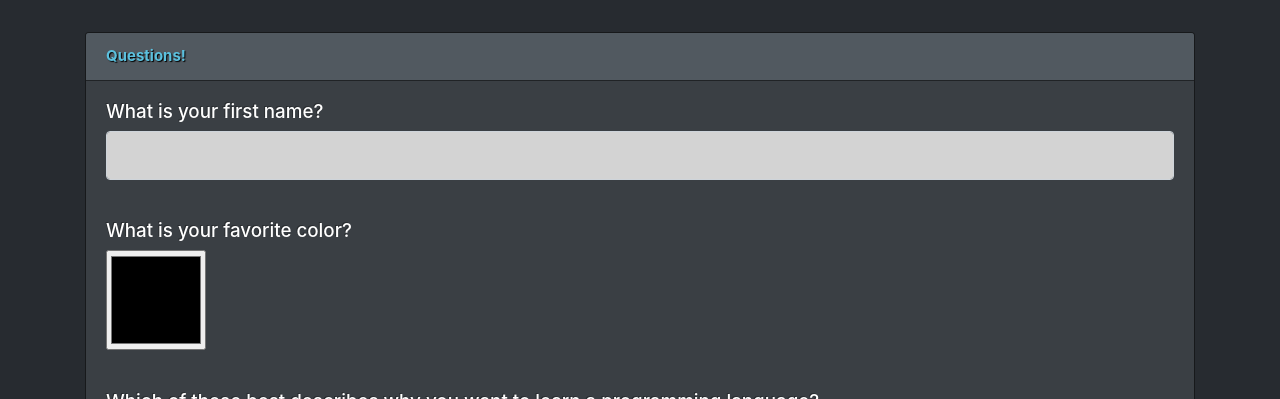
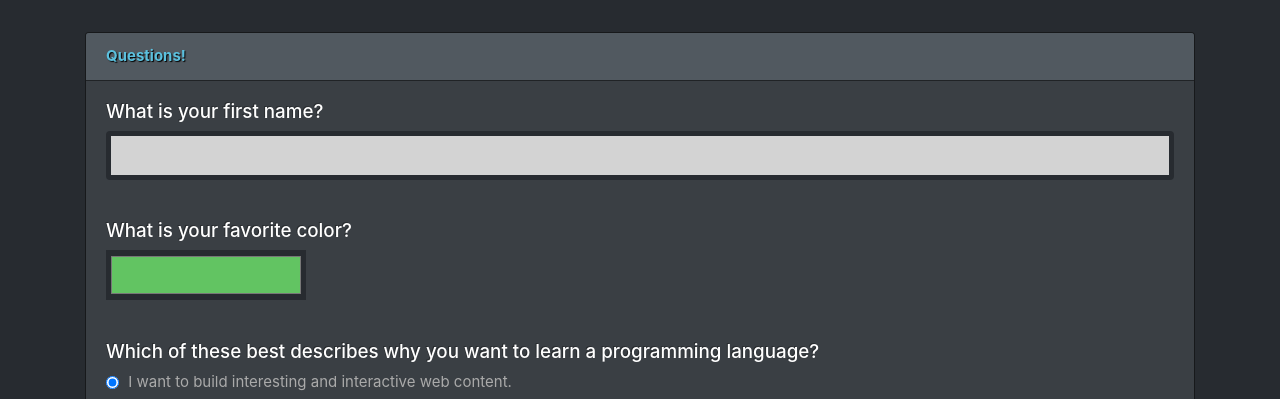
Before and after one commit to pagrimm/language-selector, a plain HTML site: page index.html in a window 1280 px wide. Shown: the part 350-749 px from the top of the page. Drawn offline with Linux system fonts and the light colour scheme.

Commit message:
add styling to inputs

```diff
--- a/css/styles.css
+++ b/css/styles.css
@@ -18,6 +18,8 @@ img {
 
 .form-control {
   background-color: lightgray;
+  border: 5px solid #272B30;
+  padding: 5px;
 }
 
 
@@ -61,8 +63,10 @@ section.results {
 }
 
 input#question1 {
-  width: 100px;
-  height: 100px;
+  width: 200px;
+  height: 50px;
+  background-color: #272B30;
+  border: 1px solid #272B30;
 }
 
 h3#tie {
--- a/index.html
+++ b/index.html
@@ -31,7 +31,7 @@
           <!--- question 1-->
           <div class="question">
             <h5 class="text-white">What is your favorite color?</h5>
-            <input id="question1" type="color">
+            <input id="question1" type="color" value="#62c462">
           </div>
           <!--- question 2-->
           <div class="question">
```
